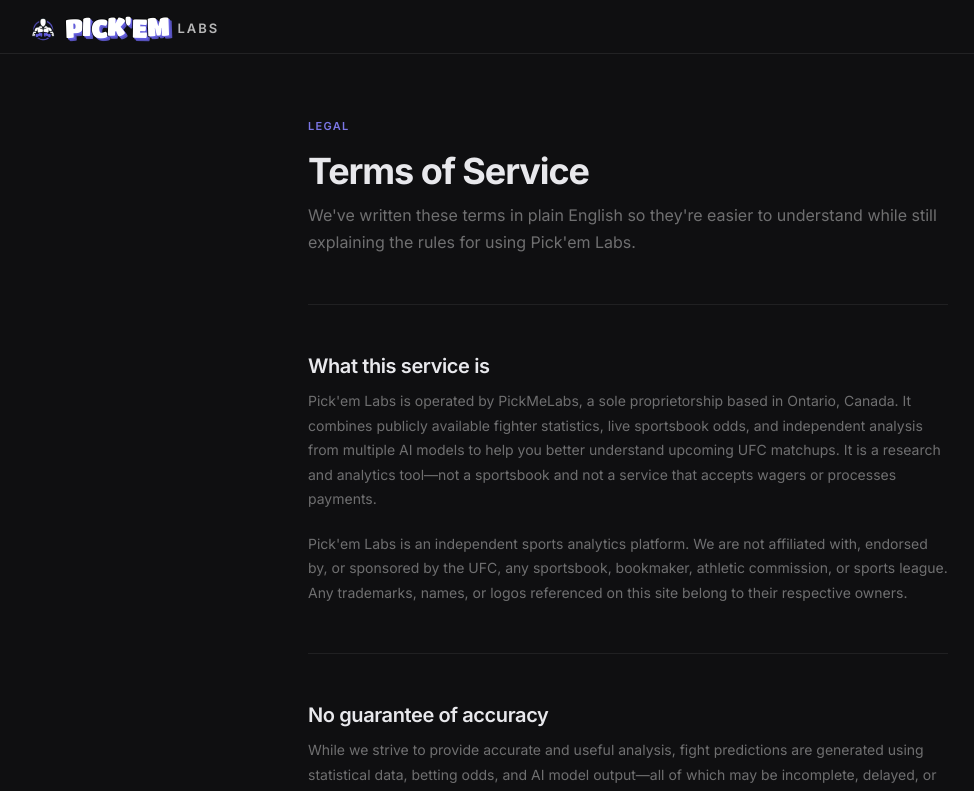
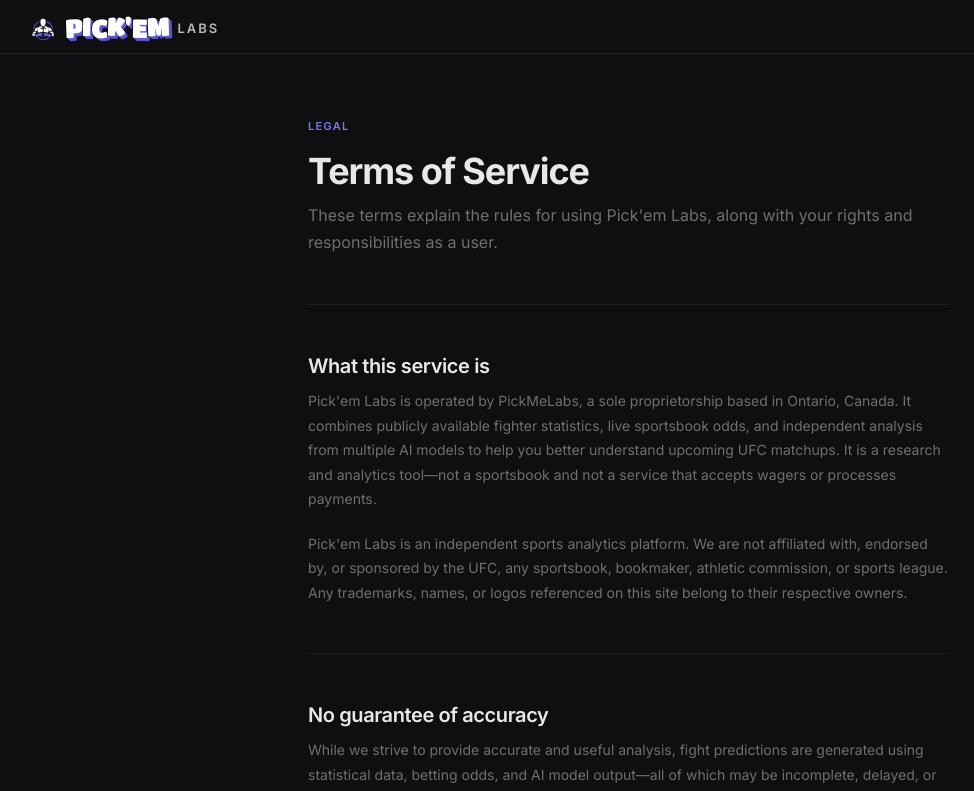
Before and after one commit to yasmin-xyz/ufc-fight-predictor, a Next.js app: page /terms in a window 1280 px wide. Shown: the top 791 px of the page, without its empty margins (12-986 px from the left). Built offline with nearby package versions, Linux system fonts and the light colour scheme.

Commit message:
Revise terms explanation for clarity

```diff
--- a/app/terms/page.tsx
+++ b/app/terms/page.tsx
@@ -20,9 +20,7 @@
           <div className="meth-eyebrow">Legal</div>
           <h1 className="meth-title">Terms of Service</h1>
           <p className="meth-lead">
-            We've written these terms in plain English so they're easier to
-            understand while still explaining the rules for using Pick&apos;em
-            Labs.
+            These terms explain the rules for using Pick&apos;em Labs, along with your rights and responsibilities as a user.
           </p>
         </header>
 
```
